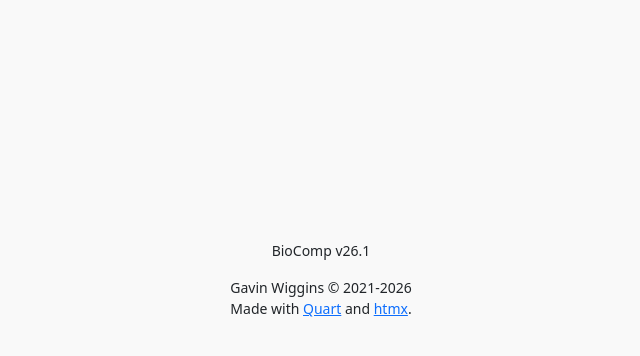
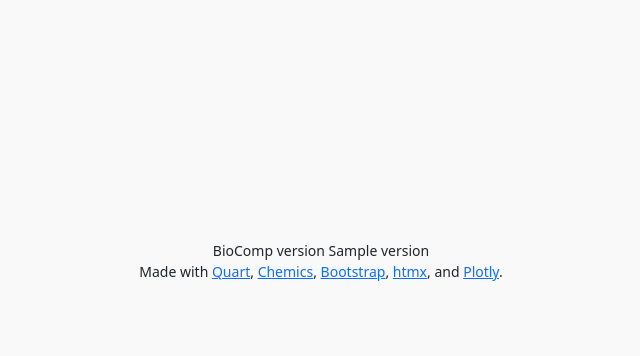
Before and after one commit to wigging/biocomp, a Python web app: template src/biocomp/templates/base.html in a window 1280 px wide. Shown: the top 356 px of the page, without its empty margins (319-959 px from the left). Run offline with Jinja, Linux system fonts and the light colour scheme; the template is opened without the code that fills it: most values are stand-ins (such as "Sample title", 1, 10 or a date in 2020).

Commit message:
Add biocomp version number to footer

```diff
--- a/src/biocomp/templates/base.html
+++ b/src/biocomp/templates/base.html
@@ -12,10 +12,9 @@
     {% block content %}{% endblock %}
 
     <footer class="container text-center small" style="margin-top: 15rem">
-      <p>BioComp v26.1</p>
       <p>
-        Gavin Wiggins &copy; 2021-2026 <br />
-        Made with <a href="https://quart.palletsprojects.com">Quart</a> and <a href="https://htmx.org">htmx</a>.
+        BioComp version {{ version }} <br>
+        Made with <a href="https://quart.palletsprojects.com">Quart</a>, <a href="https://chemics.readthedocs.io">Chemics</a>, <a href="https://getbootstrap.com">Bootstrap</a>, <a href="https://htmx.org">htmx</a>, and <a href="https://plotly.com/javascript">Plotly</a>.
       </p>
     </footer>
   </body>
```
Also changed, not shown: src/biocomp/app.py (+7 -0 lines).
